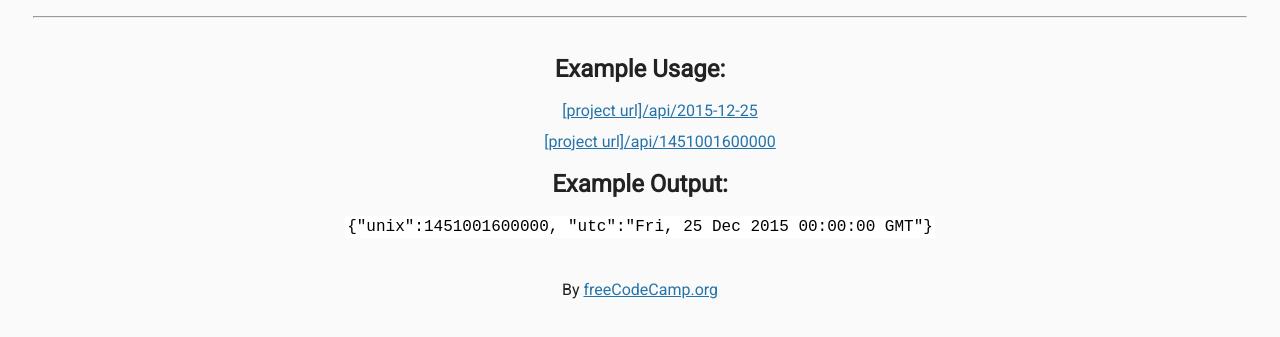
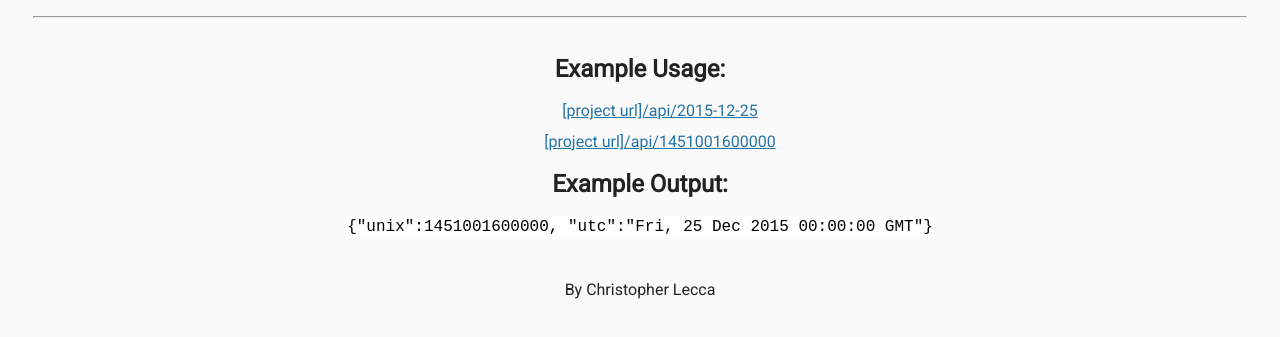
Before and after one commit to ChrisByBits/fcc-projects, a website: page backend-dev-apis-cert/timestamp-microservice/views/index.html in a window 1280 px wide. Shown: the part 53-390 px from the top of the page. Drawn offline with Linux system fonts and the light colour scheme; files that its build step writes are made by us from their sources.

```diff
--- a/backend-dev-apis-cert/timestamp-microservice/views/index.html
+++ b/backend-dev-apis-cert/timestamp-microservice/views/index.html
@@ -25,7 +25,7 @@
     </div>
     <div class="footer">
       <p>
-        By <a href="https://www.freecodecamp.org/">freeCodeCamp.org</a>
+        By Christopher Lecca
       </p>
     </div>
   </body>
```
